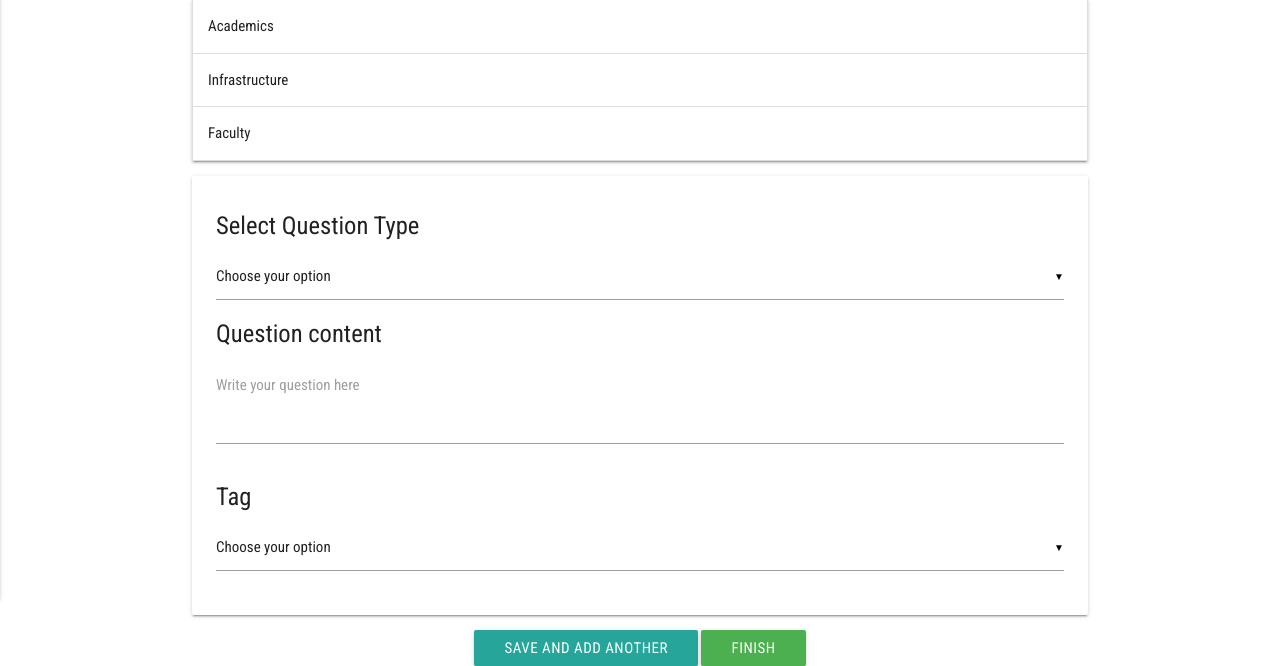
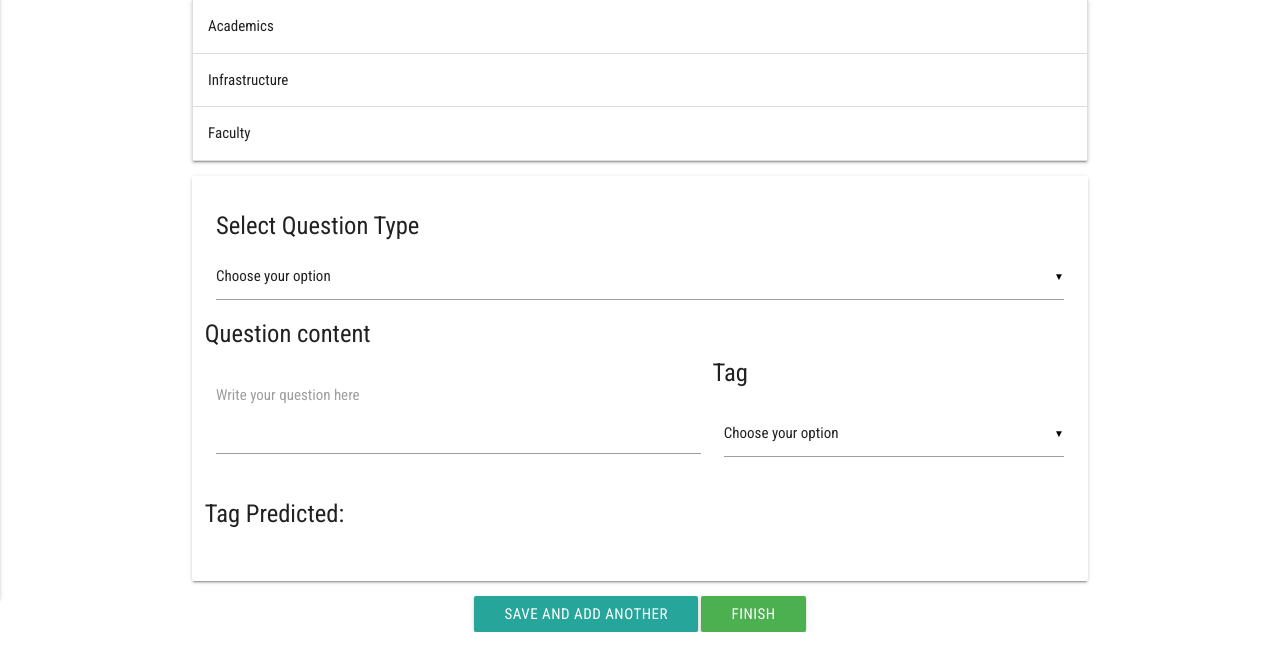
Before and after one commit to djbange/Feedback-System-for-Universities-14174-, a Django app: template feedback_system/app/templates/edit_questions.html in a window 1280 px wide. Shown: the part 261-927 px from the top of the page. After the commit the page ends 893 px from the top, so only its background shows below. Run offline with Django 3.2, Linux system fonts and the light colour scheme; the template is opened without the code that fills it, so the values that code supplies are empty; some libraries are stand-ins or nearby versions.

Commit message:
Changed edit_questions.html

```diff
--- a/feedback_system/app/templates/edit_questions.html
+++ b/feedback_system/app/templates/edit_questions.html
@@ -190,19 +190,25 @@
                         <option value="3">Infrastructure</option>
                     </select>
                 </div>
+                <div class="row">
                 <h5>Question content</h5>
-                <div class="input-field">
+                <div class="input-field col s7">
                     <textarea id="textarea1" class="materialize-textarea"></textarea>
                     <label for="textarea1">Write your question here</label>
                 </div>
                 <h5>Tag</h5>
-                <div id="Q2" class="input-field">
+                <div id="Q2" class="input-field col s5">
                     <select id="#selectt">
                         <option value="" disabled selected>Choose your option</option>
                         {% for tag in tags %}
                         <option value="{{tag.id}}">{{tag.tag_title}}</option>
                         {% endfor %}
                     </select>
+                </div>
+                </div>
+                <div class="row">
+                    <h5>Tag Predicted: </h5>
+                    <p class="tag-predicted"></p>
                 </div>
             </div>
         </div>
@@ -229,6 +235,26 @@
                 edge: 'left', // Choose the horizontal origin
                 closeOnClick: false, // Closes side-nav on <a> clicks, useful for Angular/Meteor
                 draggable: true // Choose whether you can drag to open on touch screens
+            });
+
+            $('select').material_select();
+
+            $('#textarea1').on('input',function(){
+                console.log('before',$('#selectt').val());
+                $.ajax({
+                    url:'ajax/predict_tags',
+                    method:'POST',
+                    data:{
+                        'text':$('#textarea1').val(),
+                        'csrfmiddlewaretoken':jQuery("[name=csrfmiddlewaretoken]").val(),
+                    },
+                    success:function(response){
+                        $('.tag-predicted').text(response.tag);
+                        console.log('tag',response.tag);
+
+                    }
+                })
+                console.log('after',$('#selectt').val());
             });
 
             $('.save_title').click(function(){
@@ -333,7 +359,6 @@
                 $(this).parent().parent().parent().collapsible('open',$(this).parent().parent().index()+1);
             });
 
-            $('select').material_select();
 
         });
 
```
